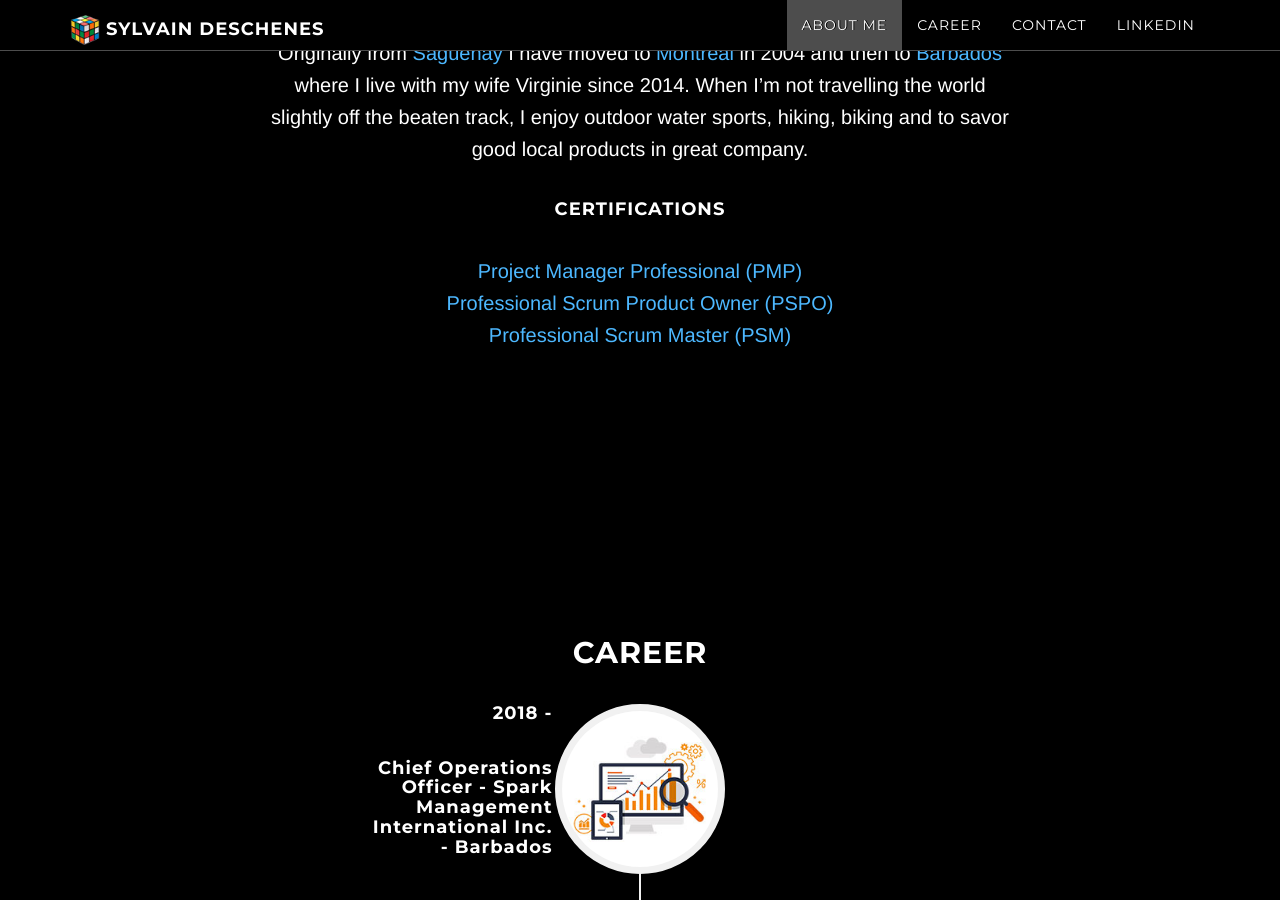
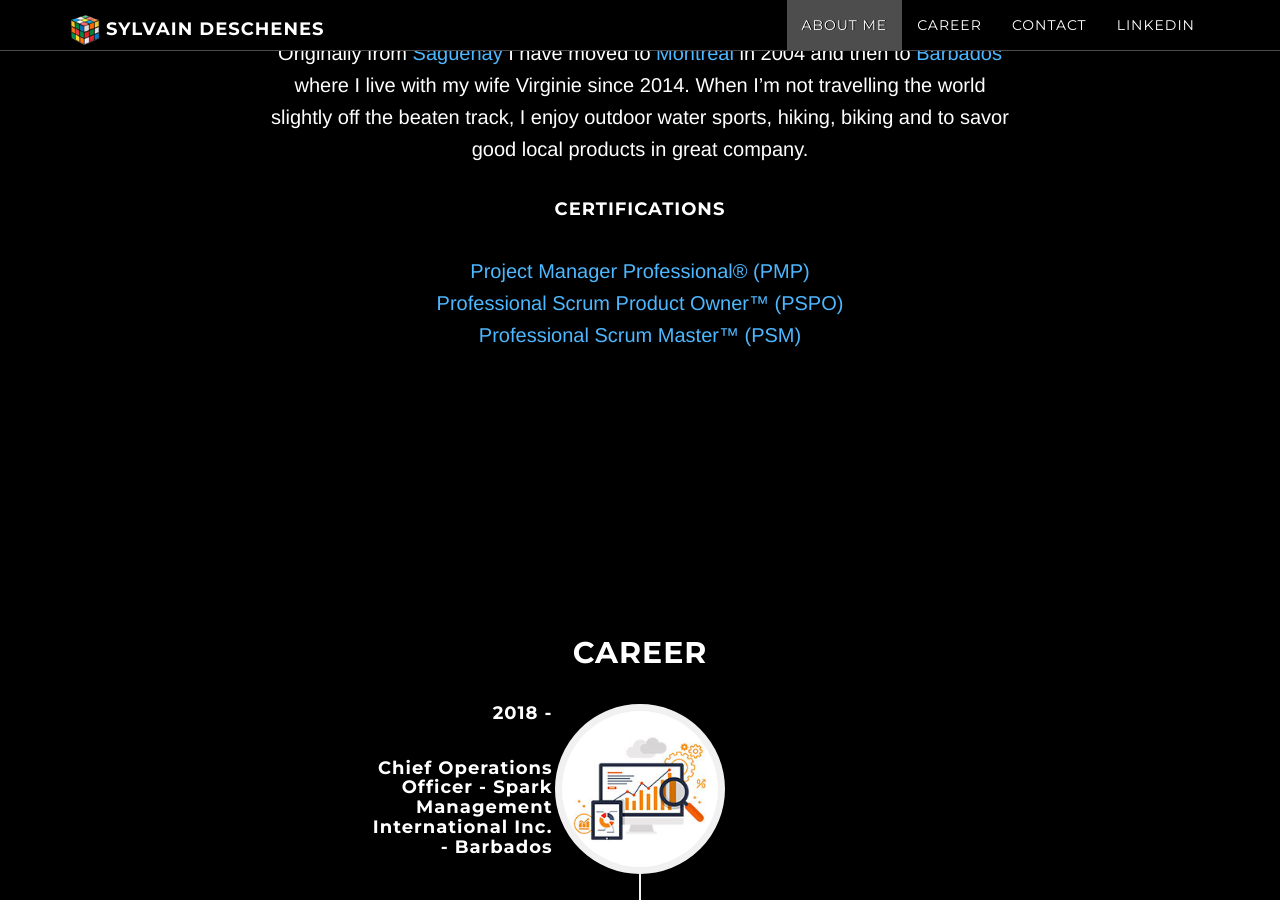
Before and after one commit to sylvaindeschenes/sylvaindeschenes.github.io, a Jekyll site: the page built from index.html, in a window 1280 px wide and 900 px high, scrolled down 1312 px. Built offline with Jekyll 4.4.1, drawn with Linux system fonts in a browser that asks for light colours; some web fonts are replaced; some of the changed text lies outside the part shown.

Commit message:
About and index formating

```diff
--- a/about.html
+++ b/about.html
@@ -11,6 +11,6 @@ Originally from [Saguenay](https://goo.gl/maps/dYYPR41LM322) I have moved to [Mo
 
 #### Certifications
 
-[Project Manager Professional (PMP)](https://www.youracclaim.com/badges/64d16da5-8c55-4017-9b50-dd10748ae314)
-[Professional Scrum Product Owner (PSPO)](https://www.scrum.org/user/271692)
-[Professional Scrum Master (PSM)](https://www.scrum.org/user/271692)
+[Project Manager Professional® (PMP)](https://www.youracclaim.com/badges/64d16da5-8c55-4017-9b50-dd10748ae314)
+[Professional Scrum Product Owner™ (PSPO)](https://www.scrum.org/user/271692)
+[Professional Scrum Master™ (PSM)](https://www.scrum.org/user/271692)
--- a/index.html
+++ b/index.html
@@ -2,4 +2,6 @@
 layout: default
 title:
 ---
-{{ site.description }}
+<h3>{{ site.description }}</h3>
+
+Agile Scrum Kanban Lean
```
